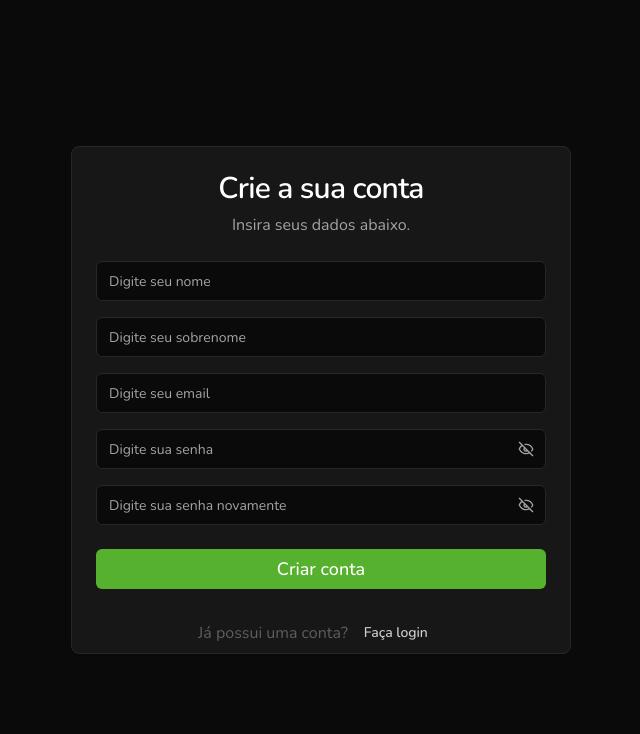
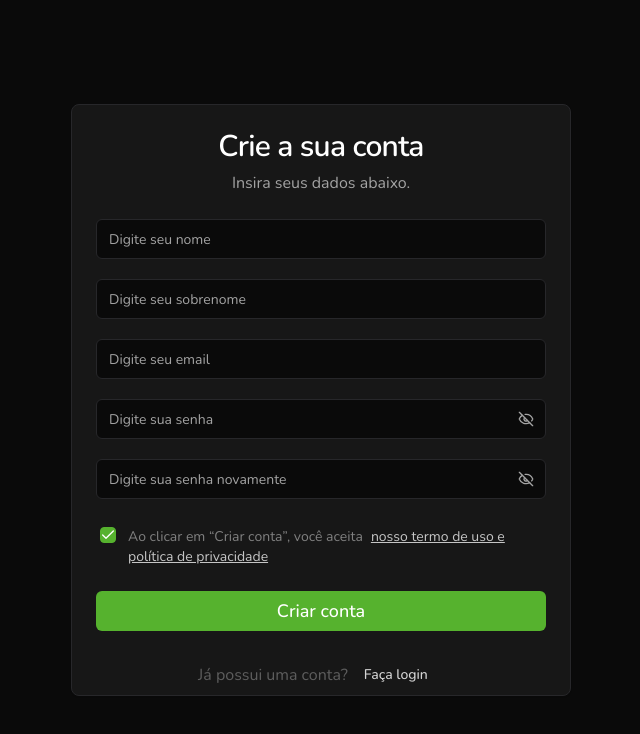
Before and after one commit to kleyton-ferreira/dashboard-finance-investments, a React (Vite) app: page /signup in a window 1280 px wide. Shown: the top 734 px of the page, without its empty margins (319-959 px from the left). Built offline with nearby package versions, Linux system fonts and the light colour scheme.

Commit message:
feat: add checkbox terms to sign up form

```diff
--- a/package.json
+++ b/package.json
@@ -11,6 +11,7 @@
     "prepare": "husky"
   },
   "dependencies": {
+    "@radix-ui/react-checkbox": "^1.3.3",
     "@radix-ui/react-slot": "^1.2.4",
     "class-variance-authority": "^0.7.1",
     "clsx": "^2.1.1",
--- /dev/null
+++ b/src/components/ui/checkbox.jsx
@@ -0,0 +1,25 @@
+import * as React from 'react'
+import * as CheckboxPrimitive from '@radix-ui/react-checkbox'
+import { Check } from 'lucide-react'
+
+import { cn } from '@/lib/utils'
+
+const Checkbox = React.forwardRef(({ className, ...props }, ref) => (
+  <CheckboxPrimitive.Root
+    ref={ref}
+    className={cn(
+      'peer grid h-4 w-4 shrink-0 place-content-center rounded-sm border border-primary ring-offset-background focus-visible:outline-none focus-visible:ring-2 focus-visible:ring-ring focus-visible:ring-offset-2 disabled:cursor-not-allowed disabled:opacity-50 data-[state=checked]:bg-primary data-[state=checked]:text-primary-foreground',
+      className
+    )}
+    {...props}
+  >
+    <CheckboxPrimitive.Indicator
+      className={cn('grid place-content-center text-current')}
+    >
+      <Check className="h-4 w-4" />
+    </CheckboxPrimitive.Indicator>
+  </CheckboxPrimitive.Root>
+))
+Checkbox.displayName = CheckboxPrimitive.Root.displayName
+
+export { Checkbox }
--- a/src/pages/signup.jsx
+++ b/src/pages/signup.jsx
@@ -14,6 +14,7 @@
 import { Button } from '@/components/ui/button'
 import { Input } from '@/components/ui/input'
 import { Link } from 'react-router'
+import { Checkbox } from '@/components/ui/checkbox'
 
 const Signup = () => {
   return (
@@ -25,14 +26,30 @@
             Insira seus dados abaixo.
           </CardDescription>
         </CardHeader>
-        <CardContent className="space-y-4">
+        <CardContent className="space-y-5">
           <Input placeholder="Digite seu nome" />
           <Input placeholder="Digite seu sobrenome" />
           <Input placeholder="Digite seu email" />
           <PasswordInput />
           <PasswordInput placeholder="Digite sua senha novamente" />
         </CardContent>
-        <CardFooter>
+
+        <div className="items-top flex gap-3 px-7 py-1">
+          <Checkbox id="terms-2" defaultChecked />
+          <div className="grid gap-2">
+            <label
+              htmlFor="terms-2"
+              className="text-sm text-muted-foreground opacity-75"
+            >
+              Ao clicar em “Criar conta”, você aceita
+              <a href="#" className="p-2 text-primary-foreground underline">
+                nosso termo de uso e política de privacidade
+              </a>
+            </label>
+          </div>
+        </div>
+
+        <CardFooter className="pt-5">
           <Button className="w-full text-lg">Criar conta</Button>
         </CardFooter>
         <div className="flex items-center justify-center text-base">
```
Also changed, not shown: 1 other file (tests, documents, lock files or other folders).
